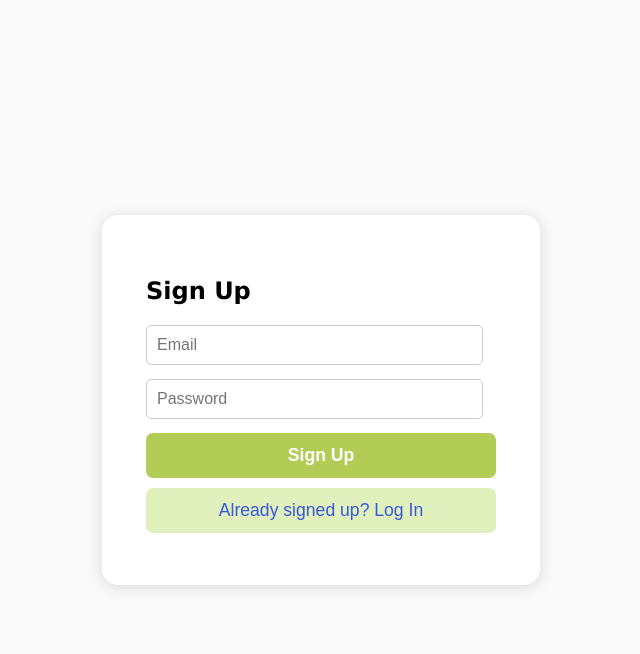
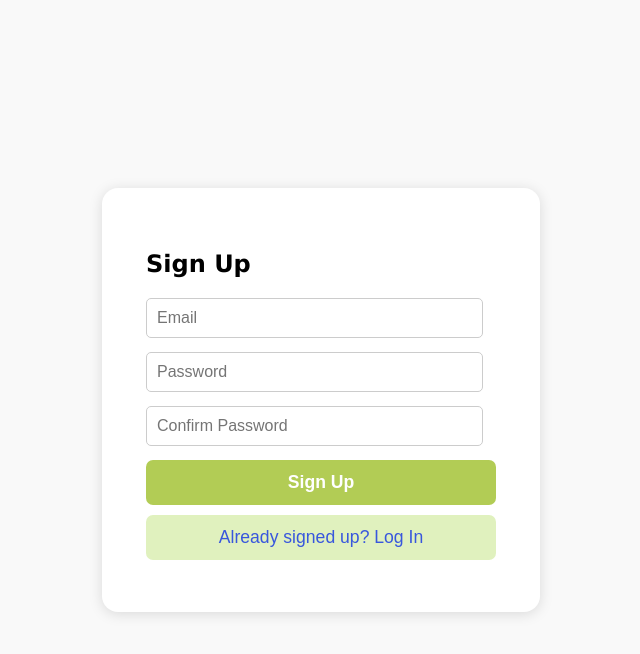
Before and after one commit to Qizheng-Yang/CSE485_Project_Connect_Studio, a React (Vite) app: page /auth in a window 1280 px wide. Both pictures are taken after a click on the button "Need an account? Sign Up". Shown: the top 654 px of the page, without its empty margins (319-959 px from the left). Built offline with nearby package versions, Linux system fonts and the light colour scheme.

Commit message:
Sign up password confirmation

```diff
--- a/src/pages/AuthPage.tsx
+++ b/src/pages/AuthPage.tsx
@@ -16,6 +16,9 @@ function AuthPage() {
   const [email, setEmail] = useState('');
   const [password, setPassword] = useState('');
 
+  // Password confirmation
+  const [confirmPassword, setConfirmPassword] = useState('');
+
   // Error messages for user
   const [error, setError] = useState('');
 
@@ -28,6 +31,11 @@ function AuthPage() {
     setError('');
 
     if (mode === 'signup') {
+
+      if (password !== confirmPassword) {
+        setError('Passwords do not match.');
+        return;
+      }
 
       if (AuthModel.userExists(email)) {    // Checks if alr exists
         setError('Account already exists.');
@@ -65,6 +73,7 @@ function AuthPage() {
   function toggleMode() {   // Between login & signup
     setMode(mode === 'login' ? 'signup' : 'login');
     setError('');
+    setConfirmPassword('');
 
   }
 
@@ -91,6 +100,17 @@ function AuthPage() {
             required
           />
 
+          {mode === 'signup' && (
+            <input
+              type="password"
+              placeholder="Confirm Password"
+              className="auth-input"
+              value={confirmPassword}
+              onChange={e => setConfirmPassword(e.target.value)}
+              required
+            />
+          )}
+
           <button className="auth-submit" type="submit">
             {mode === 'login' ? 'Login' : 'Sign Up'}
           </button>
```
